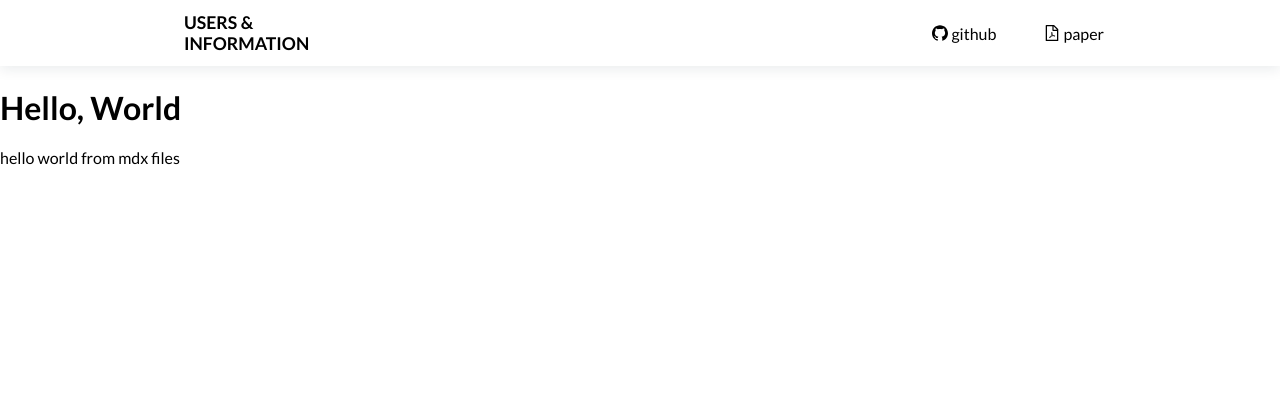
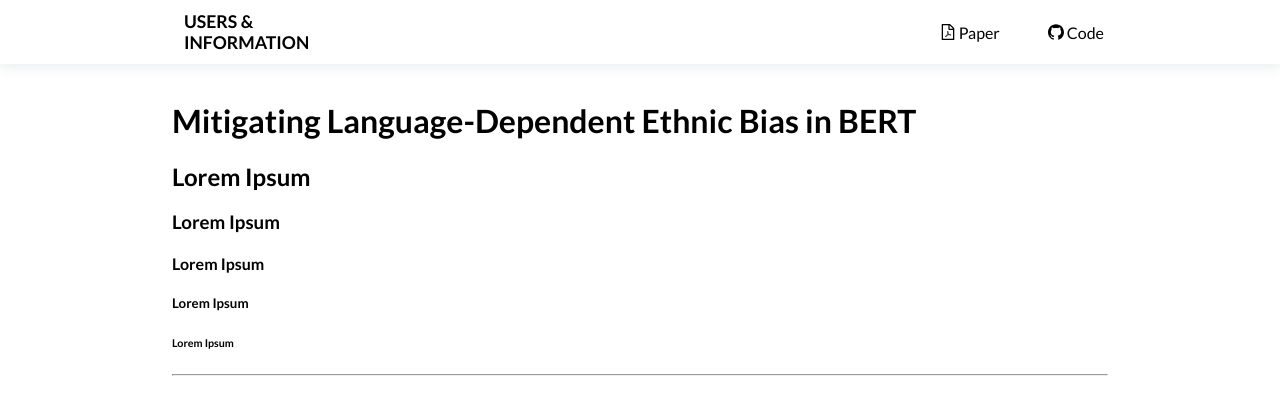
Before and after one commit to uilab-github/demos, a Next.js app: page / in a window 1280 px wide. Shown: the top 414 px of the page. Built offline with nearby package versions, Linux system fonts and the light colour scheme.

Commit message:
Styling main content

```diff
--- /dev/null
+++ b/component/Home.module.css
@@ -0,0 +1,4 @@
+.contentContainer {
+  width: 100%;
+  flex-direction: column;
+}
--- a/component/Home.tsx
+++ b/component/Home.tsx
@@ -2,11 +2,14 @@ import React from 'react';
 import { NextPage } from 'next';
 import HomeContent from '../post/homeContent.mdx';
 import Layout from './layout/Layout';
+import classes from './Home.module.css';
 
 const Home: NextPage = () => {
   return (
     <Layout title={'U&I Lab Demo'}>
-      <HomeContent />
+      <div className={classes.contentContainer}>
+        <HomeContent />
+      </div>
     </Layout>
   );
 };
--- /dev/null
+++ b/component/layout/Layout.module.css
@@ -0,0 +1,18 @@
+.layout {
+  display: flex;
+  flex-direction: column;
+  align-items: center;
+}
+
+.main {
+  display: flex;
+  justify-content: center;
+  width: 100%;
+  padding: 1rem 2rem;
+}
+
+@media (min-width: 1000px) {
+  .main {
+    width: 1000px;
+  }
+}
--- a/component/layout/Layout.tsx
+++ b/component/layout/Layout.tsx
@@ -1,5 +1,6 @@
 import CustomHead from './CustomHead';
 import TopNavBar from './TopNavBar';
+import classes from './Layout.module.css';
 
 const Layout = ({
   title,
@@ -9,10 +10,10 @@ const Layout = ({
   children: React.ReactNode;
 }) => {
   return (
-    <div>
+    <div className={classes.layout}>
       <CustomHead title={title} />
       <TopNavBar />
-      <main>{children}</main>
+      <main className={classes.main}>{children}</main>
     </div>
   );
 };
--- a/component/layout/TopNavBar.module.css
+++ b/component/layout/TopNavBar.module.css
@@ -1,9 +1,8 @@
 .header {
+  display: flex;
+  justify-content: center;
   width: 100%;
-  height: rem;
-  display: flex;
-  padding: 0 10%;
-  justify-content: center;
+  height: 4rem;
   box-shadow: 0px 4px 12px rgb(10 41 57 / 8%);
 }
 
--- a/component/layout/TopNavBar.tsx
+++ b/component/layout/TopNavBar.tsx
@@ -15,11 +15,11 @@ const TopNavBar = () => {
           </div>
         </div>
         <ul>
-          <TopNavElement name="github" link="https://github.com/jaimeenahn">
+          <TopNavElement name="Paper" link="https://arxiv.org/abs/2109.05704">
+            <PaperIcon />
+          </TopNavElement>
+          <TopNavElement name="Code" link="https://github.com/jaimeenahn">
             <GithubIcon />
-          </TopNavElement>
-          <TopNavElement name="paper" link="https://arxiv.org/abs/2109.05704">
-            <PaperIcon />
           </TopNavElement>
         </ul>
       </div>
--- a/post/homeContent.mdx
+++ b/post/homeContent.mdx
@@ -1,5 +1,13 @@
-export const Thing = () => <>World</>;
+# Mitigating Language-Dependent Ethnic Bias in BERT
 
-# Hello, <Thing/>
+## Lorem Ipsum
 
-hello world from mdx files
+### Lorem Ipsum
+
+#### Lorem Ipsum
+
+##### Lorem Ipsum
+
+###### Lorem Ipsum
+
+---
```
